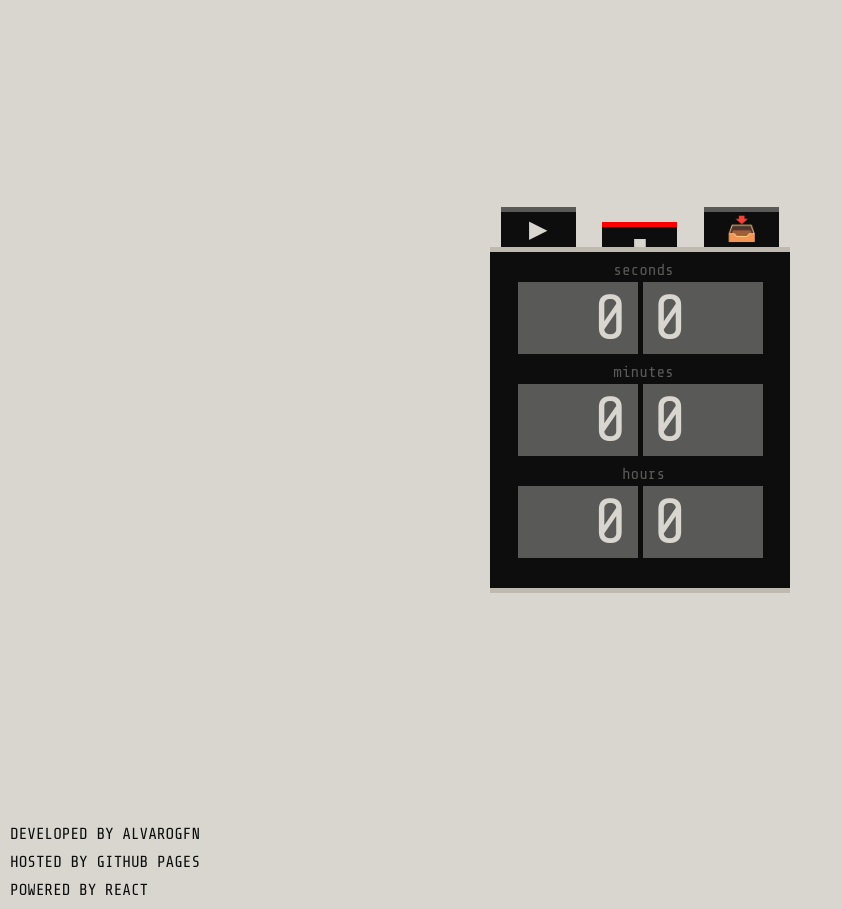
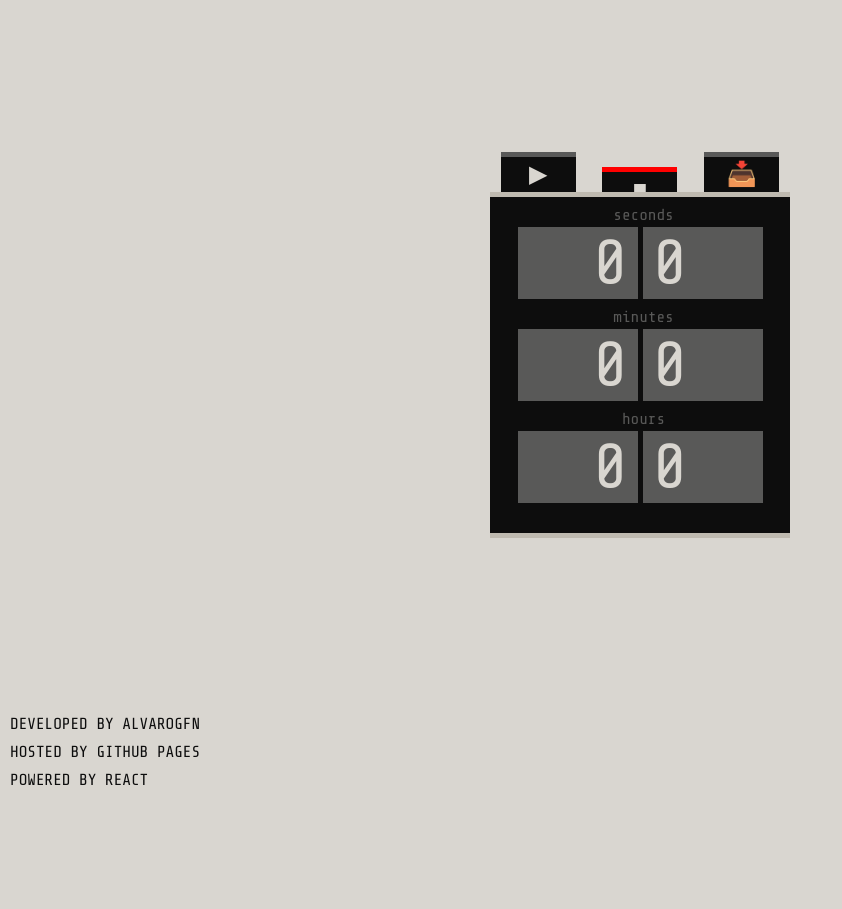
Before and after one commit to alvarogfn/cronometer, a React (Create React App) app: page / in a window 1280 px wide. Shown: the whole page, without its empty margins (0-842 px from the left). After the commit the page ends 800 px from the top, so only its background shows below. Built offline with nearby package versions, Linux system fonts and the light colour scheme.

Commit message:
stylesheet: cronometer height

```diff
--- a/src/scss/style.scss
+++ b/src/scss/style.scss
@@ -30,7 +30,7 @@ ol {
 
 .cronometer {
   width: 100vw;
-  height: 100vh;
+  height: calc(100vh - 110px);
   max-width: 300px;
   max-height: 100%;
   min-height: 450px;
```
